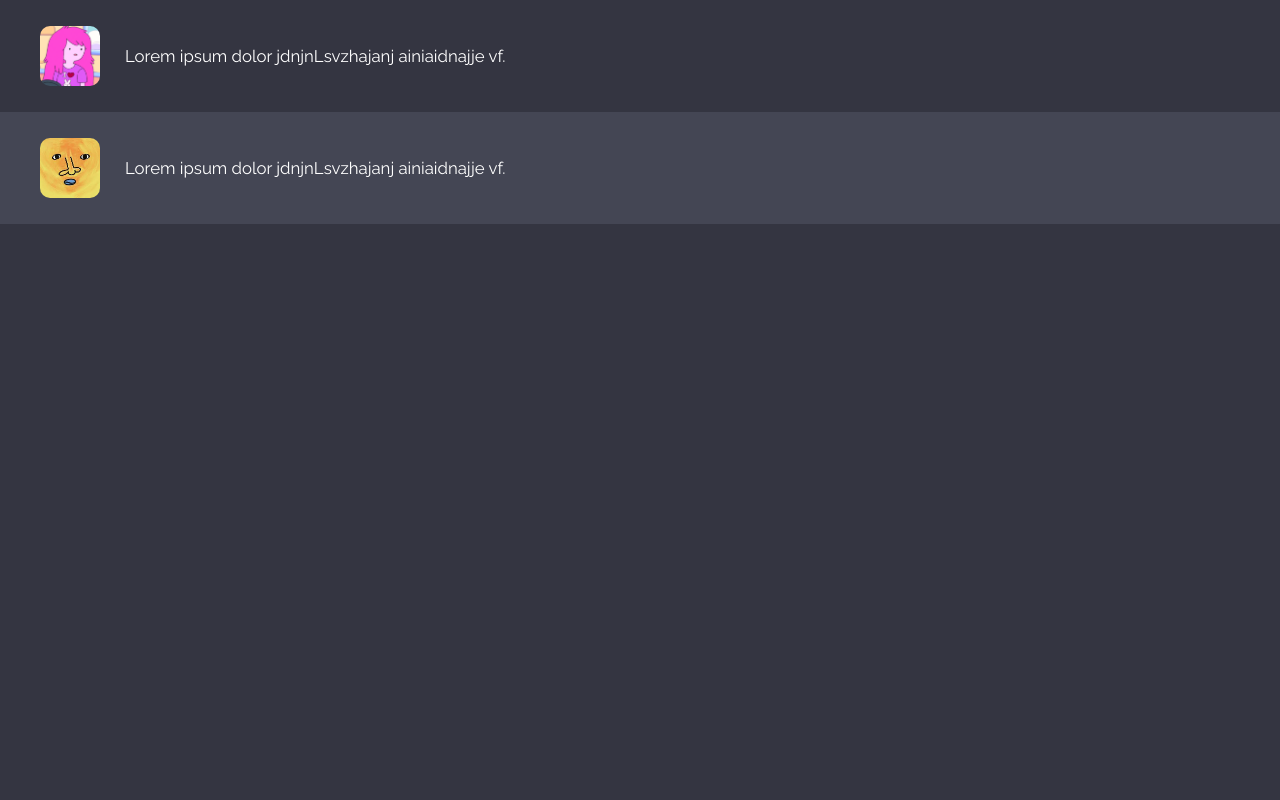
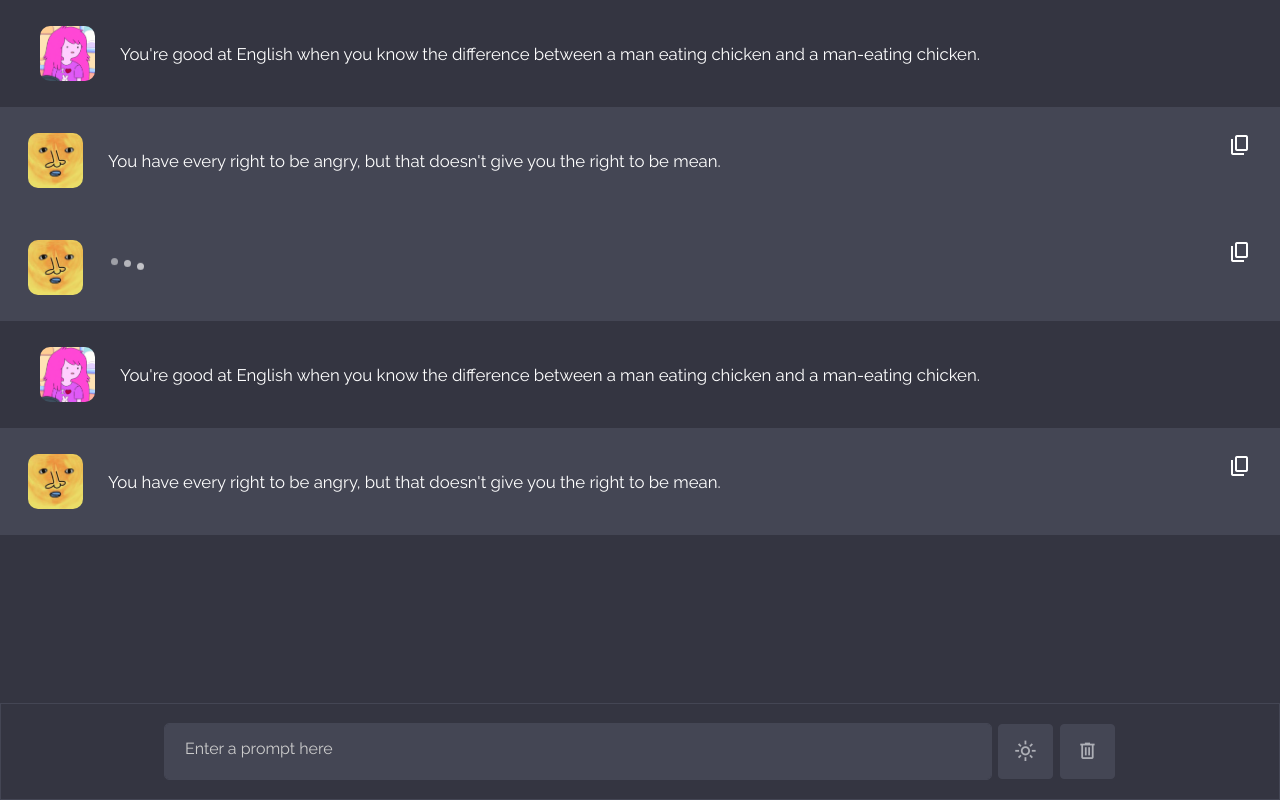
Before and after one commit to xinyi404/ChatGPT-clone, a plain HTML site: page index.html in a window 1280 px wide. Drawn offline with nearby package versions, Linux system fonts and the light colour scheme.

Commit message:
updated-code

```diff
--- a/index.html
+++ b/index.html
@@ -20,7 +20,7 @@
                 <div class="chat-content">
                     <div class="chat-details">
                         <img src="user.jpg" alt="me">
-                        <p>Lorem ipsum dolor jdnjnLsvzhajanj ainiaidnajje vf.</p>
+                        <p>You're good at English when you know the difference between a man eating chicken and a man-eating chicken.</p>
                     </div>
                 </div>
             </div>
@@ -30,14 +30,65 @@
                 <div class="chat-content">
                     <div class="chat-details">
                         <img src="logo.jpg" alt="chatbot">
-                        <p>Lorem ipsum dolor jdnjnLsvzhajanj ainiaidnajje vf.</p>
+                        <p>You have every right to be angry, but that doesn't give you the right to be mean.</p>
                     </div>
-                    <span class="material-symbols-outlined">content_copy</span>
                 </div>
+                <span class="material-symbols-outlined">content_copy</span>
+            </div>
+        </div>
+        <div class="chat-incoming">
+            <div class="chat">
+                <div class="chat-content">
+                    <div class="chat-details">
+                        <img src="logo.jpg" alt="chatbot">
+                        <div class="typing-animation">
+                            <div class="typing-dot" style="--delay: 0.2s"></div>
+                            <div class="typing-dot" style="--delay: 0.3s"></div>
+                            <div class="typing-dot" style="--delay: 0.4s"></div>
+                        </div>
+                    </div>
+                </div>
+                <span class="material-symbols-outlined">content_copy</span>
+            </div>
+        </div>
+        <div class="chat-outgoing">
+            <div class="chat">
+                <div class="chat-content">
+                    <div class="chat-details">
+                        <img src="user.jpg" alt="me">
+                        <p>You're good at English when you know the difference between a man eating chicken and a man-eating chicken.</p>
+                    </div>
+                </div>
+            </div>
+        </div>
+        <div class="chat-incoming">
+            <div class="chat">
+                <div class="chat-content">
+                    <div class="chat-details">
+                        <img src="logo.jpg" alt="chatbot">
+                        <p>You have every right to be angry, but that doesn't give you the right to be mean.</p>
+                    </div>
+                </div>
+                <span class="material-symbols-outlined">content_copy</span>
             </div>
         </div>
     </div>
     </div>
+    </div>
+
+    <!-- Typing container -->
+    <div class="typing-container">
+        <div class="typing-content">
+            <div class="typing-textarea">
+                <textarea id="chat-input" placeholder="Enter a prompt here" required></textarea>
+                <span id="send-btn" class="material-symbols-outlined">send</span>
+            </div>
+            <div class="typing-controls">
+                <span id="theme-btn" class="material-symbols-outlined">light_mode</span>
+                <span id="delete-btn" class="material-symbols-outlined">delete</span>
+            </div>
+        </div>
+    </div>
 </body>
 
 </html>
--- a/style.css
+++ b/style.css
@@ -9,12 +9,23 @@
 :root {
     --text-color: #FFFFFF;
     --icon-color: #adafb6;
+    --icon-hover-bg:#5B5E71;
     --placeholder-color: #cccccc;
     --outgoing-chat-bg: #343541;
     --outgoing-chat-border: #343541;
     --incoming-chat-bg: #444654;
     --incoming-chat-border: #444654;
 
+}
+.light-mode {
+    --text-color: #343541;
+    --icon-color: #a9a9bc;
+    --icon-hover-bg:#f1f1f3;
+    --placeholder-color: #9f9f9f;
+    --outgoing-chat-bg: #FFFFFF;
+    --outgoing-chat-border: #FFFFFF;
+    --incoming-chat-bg: #F7F7F8;
+    --incoming-chat-border: #D9D9E3;
 }
 span.material-symbols-outlined {
   user-select:none;
@@ -23,7 +34,23 @@ span.material-symbols-outlined {
 body{
     background:var(--outgoing-chat-bg);
 }
-/*.chat-container -> .chat*/
+/*chat container style*/
+.chat-container{
+    max-height: 1100vh;
+    padding-bottom: 150px;
+    overflow-y: auto;
+}
+:where(.chat-container,textarea)::-webkit-scrollbar{
+    width:6px;
+}
+:where(.chat-container,textarea)::-webkit-scrollbar-track{
+    background: var(--incoming-chat-bg);
+    border-radius: 25px;
+}
+:where(.chat-container,textarea)::-webkit-scrollbar-thumb{
+    background: var(--incoming-chat-bg);
+    border-radius: 25px;
+}
 .chat-container .chat{
     padding: 25px 10px;
     display:flex;
@@ -58,8 +85,9 @@ body{
     align-items: center;
 }
 .chat .chat-details img{
-    width: 60px;
-    height:60px;
+    width: 55px;
+    height:55px;
+    align-self: flex-start;
     object-fit:cover;
     border-radius: 10px;
 }
@@ -68,3 +96,91 @@ body{
     font-size: 1.05rem;
     padding:0 50px 0 25px;
 }
+.typing-animation{
+    display: inline-flex;
+    padding-left: 25px;
+}
+.typing-animation .typing-dot{
+    height:7px;
+    width: 7px;
+    margin: 0 3px;
+    opacity: 0.7;
+    border-radius: 50%;
+    background: var(--text-color);
+    animation: animatedDots 1.5s var(--delay) ease-in-out infinite;
+}
+@keyframes animatedDots {
+    0%, 44%{
+        transform:translateY(0px);
+    }
+    22%{
+        transform:translateY(-6px);
+    }
+    44%{
+        opacity: 0.2;
+    }
+}
+/*typing container style*/
+.typing-container{
+    position: fixed;
+    bottom: 0;
+    width:100%;
+    padding: 20px 10px;
+    display: flex;
+    justify-content: center;
+    background: var(--outgoing-chat-bg);
+    border:1px solid var(--incoming-chat-border);
+}
+.typing-container .typing-content{
+    max-width:950px;
+    width:100%;
+    display:flex;
+    align-items:flex-end;
+}
+.typing-content .typing-textarea{
+    width:100%;
+    display:flex;
+    position: relative;
+}
+.typing-textarea textarea{
+    width:100%;
+    height:55px;
+    border:none;
+    resize:none;
+    font-size: 1rem;
+    border-radius:4px;
+    color:var(--text-color);
+    background: var(--incoming-chat-bg);
+    padding: 15px 45px 15px 20px;
+    outline:1px solid var(--incoming-chat-border);
+}
+.typing-textarea textarea::placeholder{
+    color:var(--placeholder-color);
+}
+.typing-textarea span{
+    position:absolute;
+    right:0;
+    bottom:0;
+    visibility: hidden;
+}
+.typing-textarea textarea:valid ~span{
+    visibility: visible;
+}
+.typing-content span{
+    height: 55px;
+    width:55px;
+    display: flex;
+    align-items:center;
+    justify-content: center;
+    color:var(--icon-color);
+}
+.typing-controls{
+    display: flex;
+}
+.typing-controls span{
+    margin-left:7px;
+    font-size: 1.4rem;
+    border-radius: 4px;
+    background: var(--incoming-chat-bg);
+    border:1px solid var(--incoming-chat-border);
+}
```
